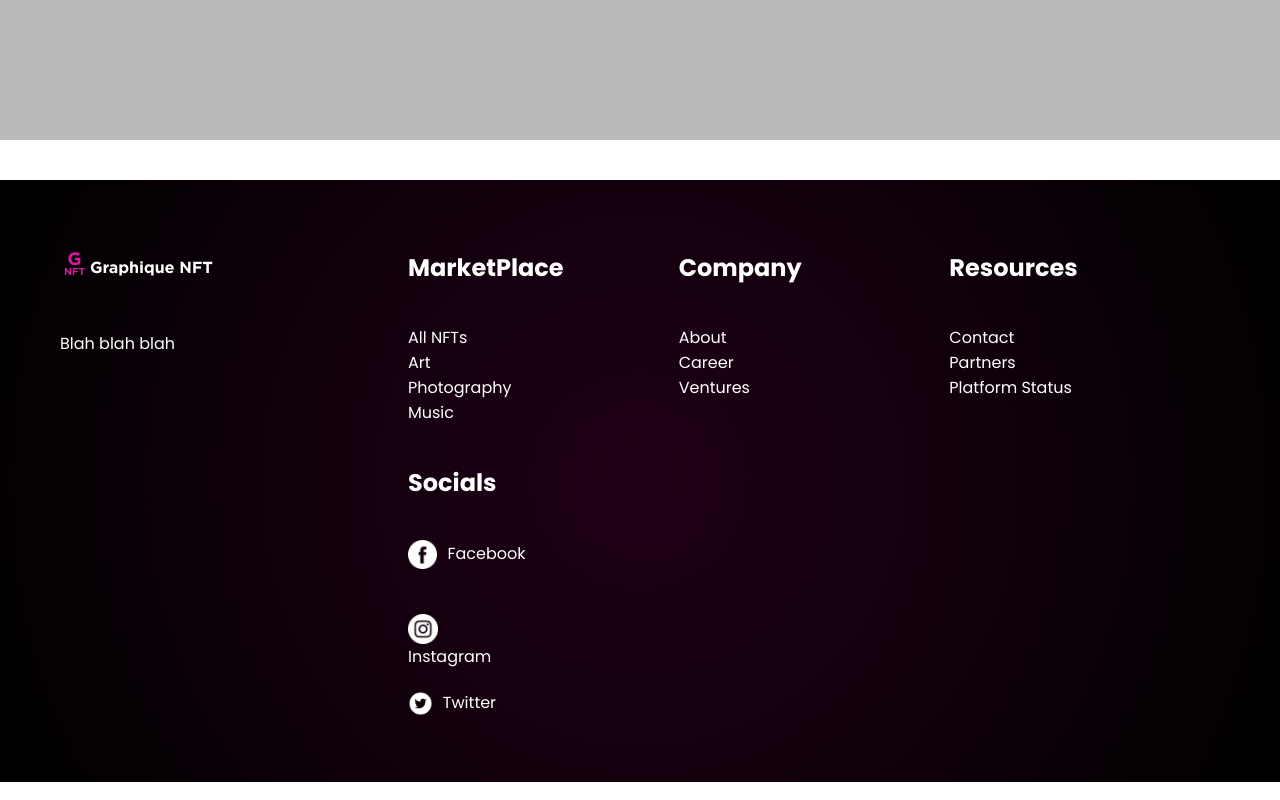
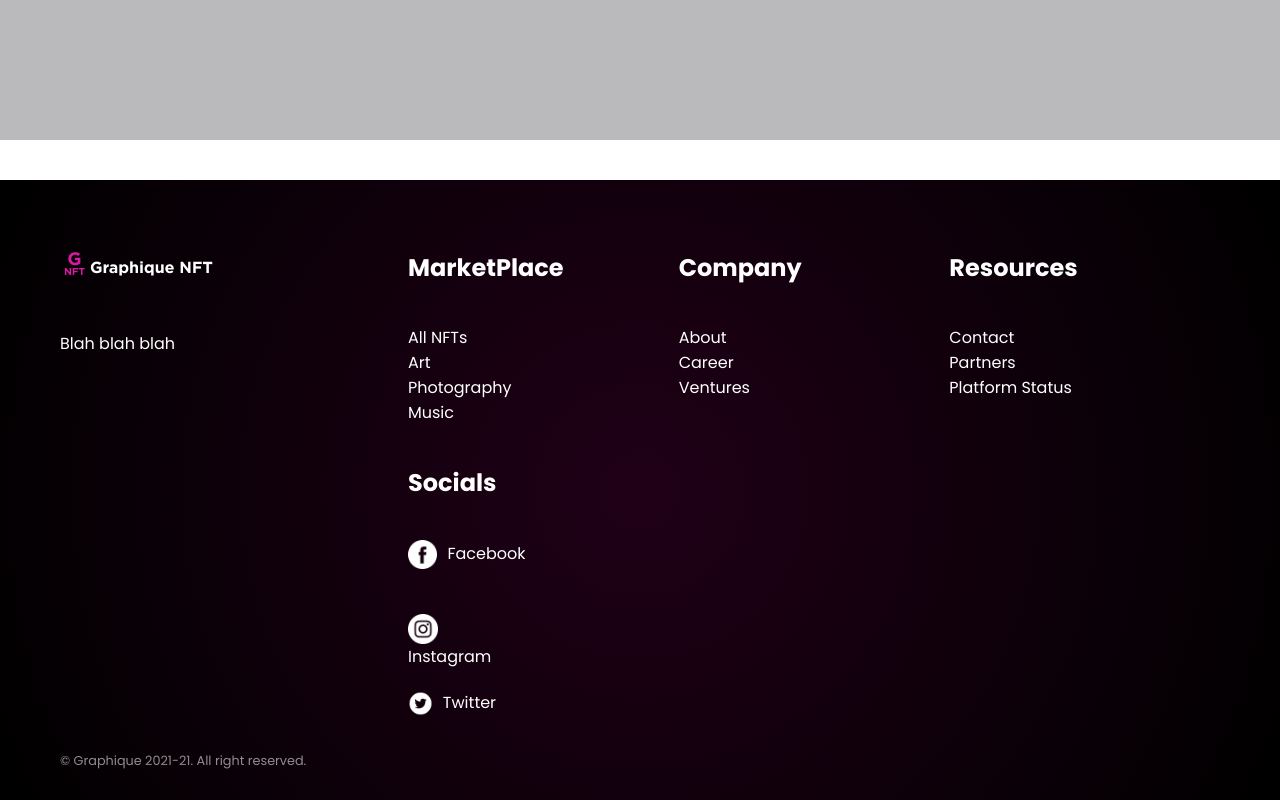
Before and after one commit to ankit-rawani/DesCode, a React (Create React App) app: page /checkout in a window 1280 px wide. Shown: the part 773-1573 px from the top of the page. Built offline with nearby package versions, Linux system fonts and the light colour scheme.

Commit message:
copyright

```diff
--- a/src/components/footer/Footer.js
+++ b/src/components/footer/Footer.js
@@ -74,9 +74,11 @@ export default function Footer() {
              Twitter</p>
           </section>
         </section>
-
         </section>
 
+    </section>
+    <section className={styles.copyright}>
+        &copy; Graphique 2021-21. All right reserved.
     </section>
     </section>
     )
--- a/src/components/footer/Footer.module.css
+++ b/src/components/footer/Footer.module.css
@@ -113,3 +113,9 @@
     transition: 200ms ease-in;
     cursor: pointer;
 }
+
+.copyright{
+    text-align: left;
+    color: rgba(255, 255, 255, 0.548);
+    font-size: 0.8rem;
+}
```
